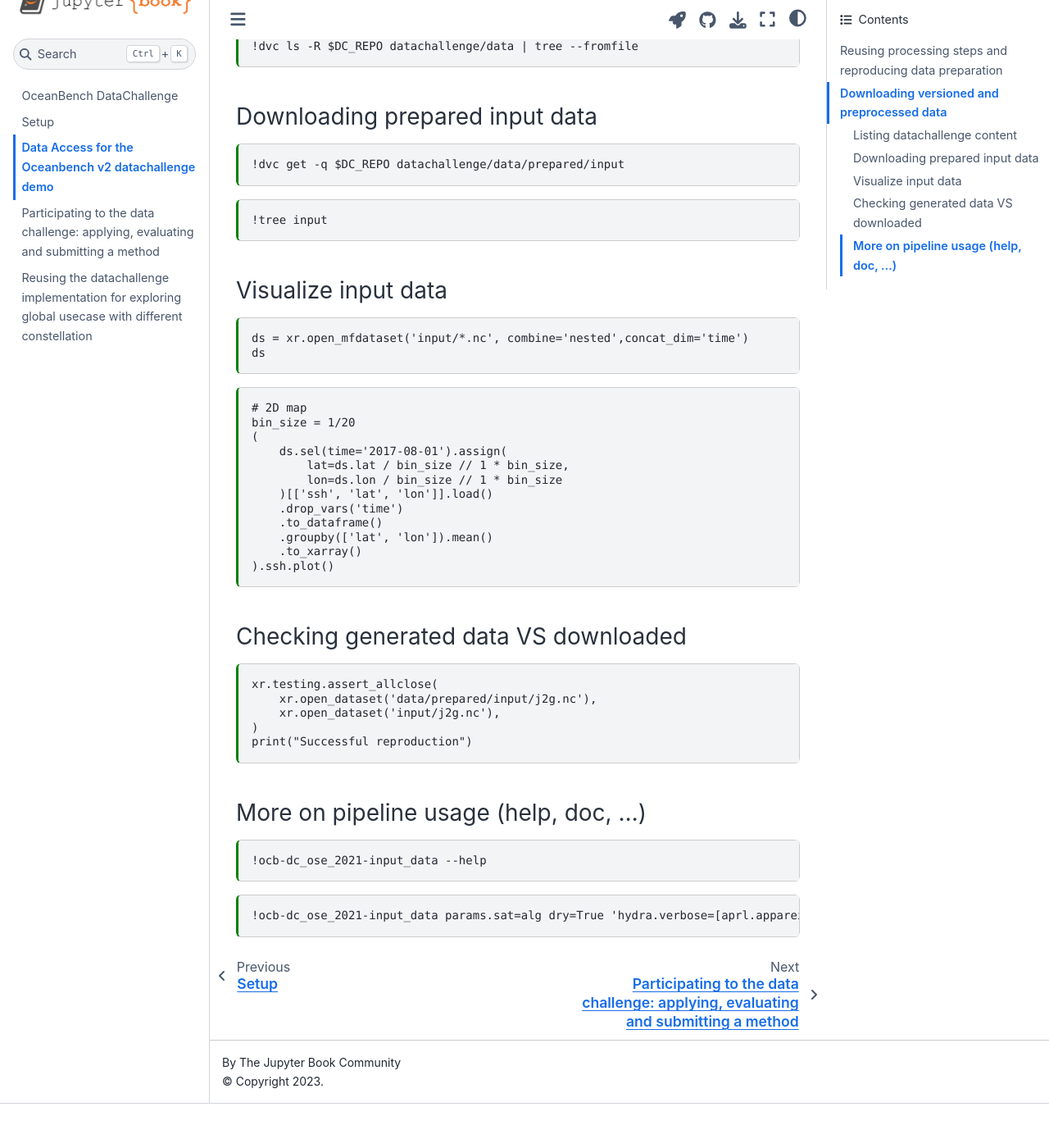
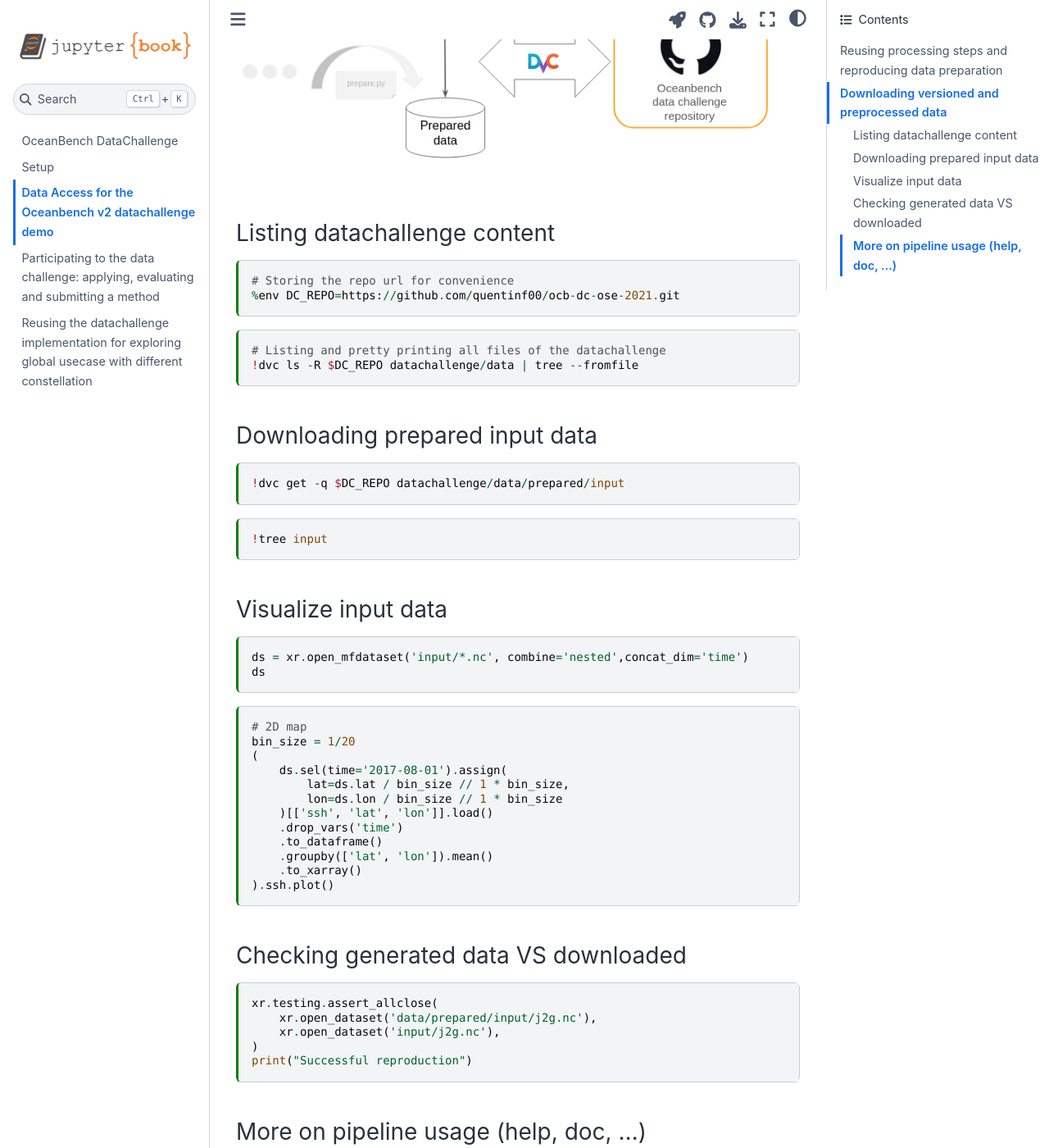
Before and after one commit to quentinf00/ocb-dc-ose-2021, a Jupyter Book: the page built from docs/ocb_dc_ose_2021_data.md, in a window 1280 px wide and 1400 px high, scrolled down 1567 px. Shown: the whole window at 82% size. Built offline with Jupyter Book 1.0.4 settings and Sphinx 7.4.7 and the Sphinx Book theme 1.1.4, drawn with Linux system fonts in a browser that asks for light colours; before the commit the page ends 2913 px from its top, so only the background shows below that; some of the changed text lies outside the part shown.

````diff
--- a/docs/_config.yml
+++ b/docs/_config.yml
@@ -8,7 +8,7 @@ logo: logo.png
 # Force re-execution of notebooks on each build.
 # See https://jupyterbook.org/content/execute.html
 execute:
-  execute_notebooks: auto
+  execute_notebooks: cache
   run_in_temp: true
   stderr_output: show
   exclude_patterns:
--- a/docs/ocb_dc_ose_2021_data.md
+++ b/docs/ocb_dc_ose_2021_data.md
@@ -17,25 +17,27 @@ kernelspec:
 ## Reusing processing steps and reproducing data preparation
 
 ### Use the configured `ocb-dc_ose_2021-input_data` pipeline
-![](imgs/data_doc.png)
+![data schema](imgs/data_doc.png)
 
 #### Reproduce processing of single satellite
 
-```{code-cell}
----
-tags:
-  - scroll-output
----
+```{code-cell} ipython3
+!ocb-dc_ose_2021-input_data --cfg job -p params
+```
+
+```{code-cell} ipython3
+:tags: [scroll-output]
+
 !ocb-dc_ose_2021-input_data params.sat=j2g
 ```
 
-```{code-cell}
+```{code-cell} ipython3
 import xarray as xr
 ds = xr.open_mfdataset('data/prepared/input/*.nc', combine='nested',concat_dim='time')
 ds
 ```
 
-```{code-cell}
+```{code-cell} ipython3
 # 2D map
 bin_size = 1/20
 (
@@ -52,43 +54,43 @@ bin_size = 1/20
 
 #### Dry (without actual execution) run for all satellites
 
-```{code-cell}
+```{code-cell} ipython3
 !ocb-dc_ose_2021-input_data --multirun dry=True
 ```
 
 ## Downloading versioned and preprocessed data
 
+![dvc schema](imgs/dvc_doc.png)
 ### Listing datachallenge content
 
-```{code-cell}
+```{code-cell} ipython3
 # Storing the repo url for convenience
 %env DC_REPO=https://github.com/quentinf00/ocb-dc-ose-2021.git
 ```
 
-```{code-cell}
+```{code-cell} ipython3
 # Listing and pretty printing all files of the datachallenge
 !dvc ls -R $DC_REPO datachallenge/data | tree --fromfile
 ```
 
 ### Downloading prepared input data
 
-```{code-cell}
+```{code-cell} ipython3
 !dvc get -q $DC_REPO datachallenge/data/prepared/input
 ```
 
-```{code-cell}
+```{code-cell} ipython3
 !tree input
 ```
 
-
 ### Visualize input data
 
-```{code-cell}
+```{code-cell} ipython3
 ds = xr.open_mfdataset('input/*.nc', combine='nested',concat_dim='time')
 ds
 ```
 
-```{code-cell}
+```{code-cell} ipython3
 # 2D map
 bin_size = 1/20
 (
@@ -105,7 +107,7 @@ bin_size = 1/20
 
 ### Checking generated data VS downloaded
 
-```{code-cell}
+```{code-cell} ipython3
 xr.testing.assert_allclose(
     xr.open_dataset('data/prepared/input/j2g.nc'),
     xr.open_dataset('input/j2g.nc'),
@@ -113,13 +115,12 @@ xr.testing.assert_allclose(
 print("Successful reproduction")
 ```
 
-
 ### More on pipeline usage (help, doc, ...)
 
-```{code-cell}
+```{code-cell} ipython3
 !ocb-dc_ose_2021-input_data --help
 ```
 
-```{code-cell}
+```{code-cell} ipython3
 !ocb-dc_ose_2021-input_data params.sat=alg dry=True 'hydra.verbose=[aprl.appareil]'
 ```
````
Also changed, not shown: other parts of docs/ocb_dc_ose_2021_data.md (+2 -2 lines), docs/intro.md (+2 -0 lines), docs/ocb_dc_ose_2021_global.md (+1 -4 lines), docs/ocb_dc_ose_2021_oi.md (+12 -0 lines).
